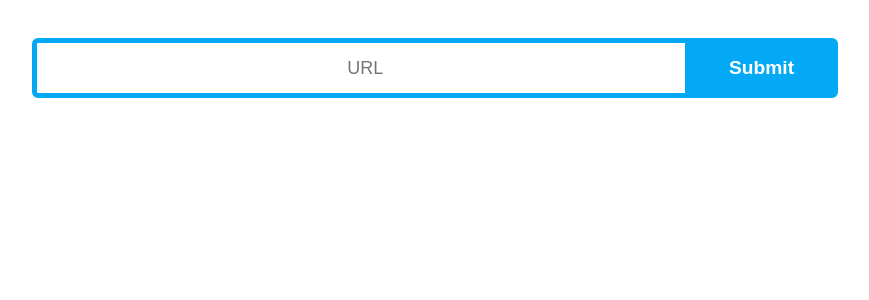
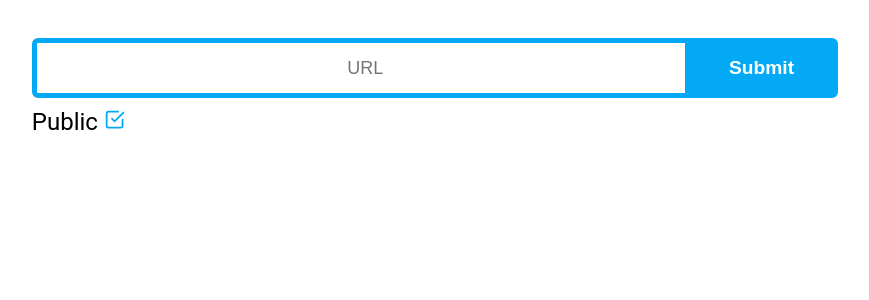
Before and after one commit to tuggan/shrt, a Django app: page / in a window 1280 px wide. Shown: the part 265-565 px from the top of the page, without its empty margins (205-1074 px from the left). Run offline with Django 3.2, Linux system fonts and the light colour scheme.

Commit message:
Added public setting
Added setting if the link should be shown an the public urls page

```diff
--- a/static/css/icons.css
+++ b/static/css/icons.css
@@ -51,3 +51,15 @@
     mask-repeat: no-repeat;
     mask-size: cover;
 }
+
+.icon-square {
+    mask: url(../img/icons/square.svg);
+    mask-repeat: no-repeat;
+    mask-size: cover;
+}
+
+.icon-square-checked {
+    mask: url(../img/icons/check-square.svg);
+    mask-repeat: no-repeat;
+    mask-size: cover;
+}
--- /dev/null
+++ b/static/css/index.css
@@ -0,0 +1,45 @@
+.public_button {
+    display: block;
+    position: relative;
+    cursor: pointer;
+    font-size: 1.5rem;
+    margin-top: 10px;
+    -webkit-user-select: none;
+    -moz-user-select: none;
+    -ms-user-select: none;
+    user-select: none;
+    display: inline-block;
+}
+
+
+.public_button input[type=checkbox] {
+    position: absolute;
+    opacity: 0;
+    cursor: pointer;
+    height: 0;
+    width: 0;
+    bottom: 0;
+}
+
+.checkmark {
+    display: inline-block;
+    width: 1.3rem;
+    height: 1.3rem;
+    margin: auto;
+    padding: auto;
+    background-color: #000000;
+    mask: url(../img/icons/square.svg);
+    mask-repeat: no-repeat;
+    mask-size: cover;
+}
+
+.public_button:hover input ~ .checkmark, .public_button:hover input:checked ~ .checkmark {
+    background-color: #757575;
+}
+
+.public_button input:checked ~ .checkmark {
+    background-color: #03A9F4;
+    mask: url(../img/icons/check-square.svg);
+    mask-repeat: no-repeat;
+    mask-size: cover;
+}
--- a/url/models.py
+++ b/url/models.py
@@ -10,6 +10,7 @@ class Url(models.Model):
     created = models.DateTimeField(auto_now_add=True, null=False, blank=False)
     last_visited = models.DateTimeField(auto_now=True, null=False, blank=False)
     times_visited = models.BigIntegerField(default=0, blank=False)
+    public = models.BooleanField(default=True, null=False, blank=False)
 
     def __str__(self):
         return f'{self.short} - {self.url}'
@@ -18,7 +19,7 @@ class Url(models.Model):
 class UrlForm(ModelForm):
     class Meta:
         model = Url
-        fields = ['url']
+        fields = ['url', 'public']
         widgets = {
             'url': forms.TextInput(attrs={'placeholder': 'URL'}),
         }
--- a/url/templates/url/base.html
+++ b/url/templates/url/base.html
@@ -10,6 +10,8 @@
         <link rel="stylesheet" type="text/css" href="{% static "css/base.css" %}">
         <link rel="stylesheet" type="text/css" href="{% static "css/navbar.css" %}">
         <link rel="stylesheet" type="text/css" href="{% static "css/icons.css" %}">
+        {% block includes %}
+        {% endblock includes %}
     </head>
     <body>
         <div class="container">
--- a/url/templates/url/index.html
+++ b/url/templates/url/index.html
@@ -1,5 +1,9 @@
 {% extends 'url/base.html' %}
 {% load static %}
+{% block includes %}
+<link rel="stylesheet" type="text/css" href="{% static "css/index.css" %}">
+{% endblock includes %}
+
 {% block content %}
     {% if form.url.errors %}
         <ol>
@@ -13,7 +17,11 @@
         {% csrf_token %}
         {{ form.non_field_errors }}
         <div class="centered_input">
-        <div class="form_wrapper{% if form.url.errors %} warn{% endif %}">{{ form.url }}</div><div class="button_wrapper"><input type="submit" value="Submit"></div>
+            <div class="form_wrapper{% if form.url.errors %} warn{% endif %}">{{ form.url }}</div><div class="button_wrapper"><input type="submit" value="Submit"></div>
+            <label class="public_button" >Public
+                {{ form.public }}
+                <span class="checkmark"></span>
+            </label>
         </div>
     </form>
 
--- a/url/templates/url/url_detail.html
+++ b/url/templates/url/url_detail.html
@@ -25,5 +25,9 @@
             <td>Times visited:</td>
             <td>{{ object.times_visited }}</td>
         </tr>
+        <tr>
+            <td>Public:</td>
+            <td>{{ object.public }}</td>
+        </tr>
 </table>
 {% endblock content %}
--- a/url/views.py
+++ b/url/views.py
@@ -45,3 +45,6 @@ class DetailView(generic.DetailView):
 
 class ListView(generic.ListView):
     model = Url
+    paginate_by = 10
+    ordering = ['-times_visited', '-created']
+    queryset = Url.objects.filter(public=1)
```
Also changed, not shown: static/img/icons/square.svg (added), url/migrations/0007_url_public.py (added).
